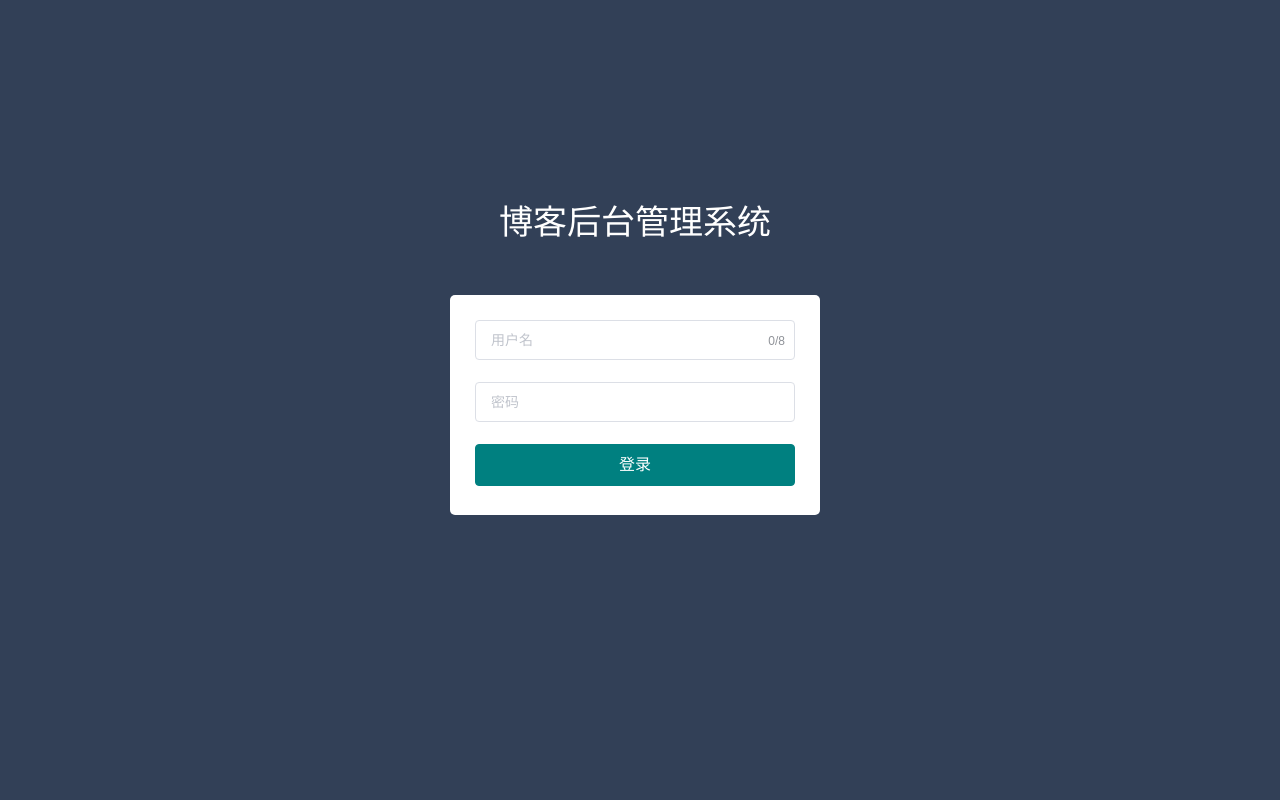
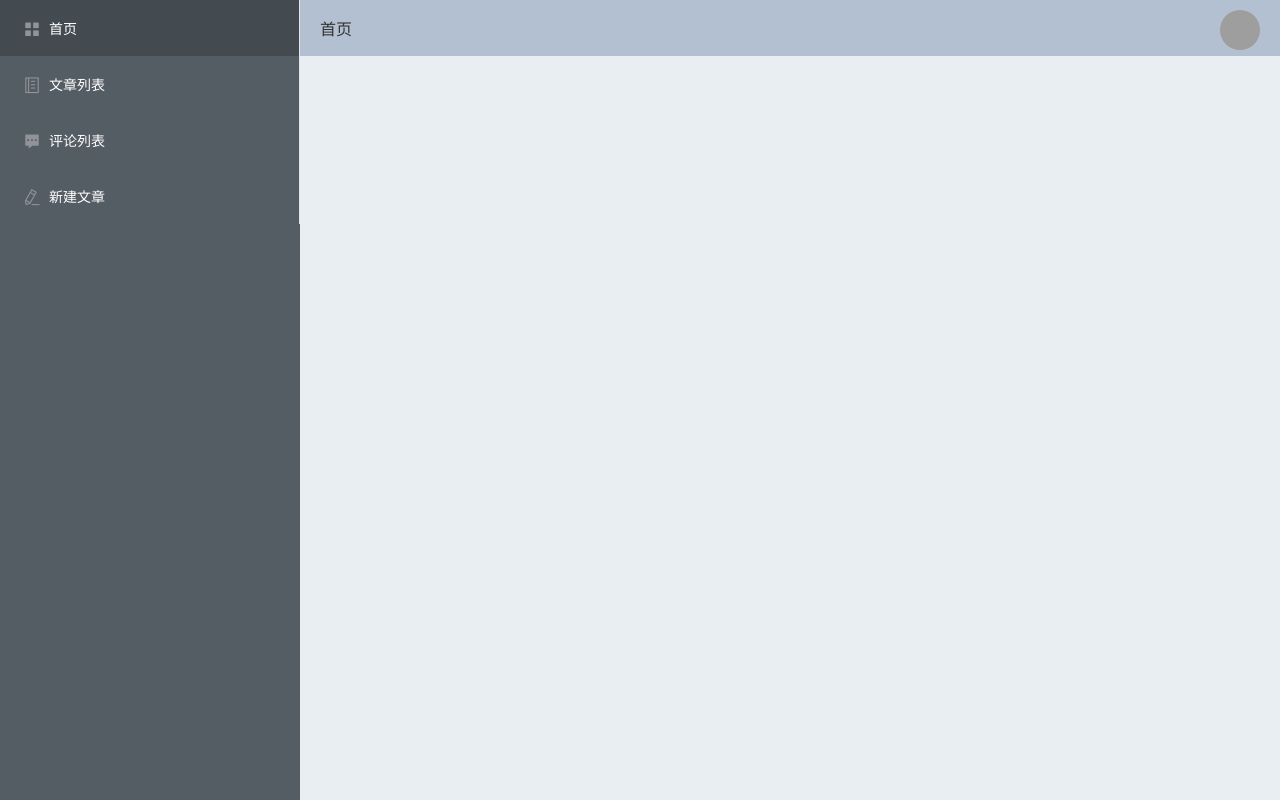
Before and after one commit to ccjr1120/blog_admin2, a Vue app: page /manage in a window 1280 px wide. Before the commit this address led to /. Built offline with nearby package versions, Linux system fonts and the light colour scheme; grey boxes are pictures that could not be loaded.

Commit message:
page frame of manage main view

```diff
--- a/src/store/index.js
+++ b/src/store/index.js
@@ -5,7 +5,8 @@
 
 const store = new Vuex.Store({
   state: {
-    isLogin: false
+    //为了直接跳转到正在编写的界面，把登录默认值设置为true
+    isLogin: true
   },
   mutations: {
     login(state){
--- a/src/views/login.vue
+++ b/src/views/login.vue
@@ -44,7 +44,7 @@
       }
     };
   },
-  created() {
+ created(){
     if (this.$store.state.isLogin) {
       this.$router.push("/manage");
     }
--- a/src/views/manage.vue
+++ b/src/views/manage.vue
@@ -1,15 +1,101 @@
 <template>
-  <p>1</p>
+  <el-container class="fillcontain">
+    <el-aside>
+      <el-row class="tac">
+        <el-col style="width:100%" :span="12">
+          <el-menu
+            default-active="2"
+            class="el-menu-vertical-demo"
+            background-color="#545c64"
+            text-color="#fff"
+            active-text-color="#ffd04b"
+            router
+          >
+            <el-menu-item index="/manage">
+              <i class="el-icon-menu"></i>
+              <span slot="title">首页</span>
+            </el-menu-item>
+            <el-menu-item index="/blogs">
+              <i class="el-icon-notebook-2"></i>
+              <span slot="title">文章列表</span>
+            </el-menu-item>
+            <el-menu-item index="/comments">
+              <i class="el-icon-s-comment"></i>
+              <span slot="title">评论列表</span>
+            </el-menu-item>
+            <el-menu-item index="/newBlog">
+              <i class="el-icon-edit"></i>
+              <span slot="title">新建文章</span>
+            </el-menu-item>
+          </el-menu>
+        </el-col>
+      </el-row>
+    </el-aside>
+    <el-container>
+      <el-header height="56px">
+        {{currPage}}
+        <div style="float:right; margin-top:10px">
+          <el-avatar :size="40" :src="circleUrl"></el-avatar>
+        </div>
+      </el-header>
+      <el-main>
+        <router-view/>
+      </el-main>
+    </el-container>
+  </el-container>
 </template>
 
 <script>
 export default {
   data() {
-    return {};
+    return {
+      currPage: "首页",
+      circleUrl:
+        "https://cube.elemecdn.com/3/7c/3ea6beec64369c2642b92c6726f1epng.png"
+    };
   },
-  methods: {}
+  methods: {
+    handleOpen(key, keyPath) {
+      window.console.log(key, keyPath);
+    },
+    handleClose(key, keyPath) {
+      window.console.log(key, keyPath);
+    }
+  }
 };
 </script>
 
-<style>
+<style lang="less" scrope>
+@import "../style/mixin";
+
+.el-header {
+  background-color: #b3c0d1;
+  color: #333;
+  line-height: 60px;
+}
+
+.el-aside {
+  background-color: #545c64;
+  color: #333;
+}
+
+.el-main {
+  background-color: #e9eef3;
+  color: #333;
+  text-align: center;
+  line-height: 160px;
+}
+
+body > .el-container {
+  margin-bottom: 40px;
+}
+
+.el-container:nth-child(5) .el-aside,
+.el-container:nth-child(6) .el-aside {
+  line-height: 260px;
+}
+
+.el-container:nth-child(7) .el-aside {
+  line-height: 320px;
+}
 </style>
```
Also changed, not shown: src/router/index.js (+11 -0 lines).
